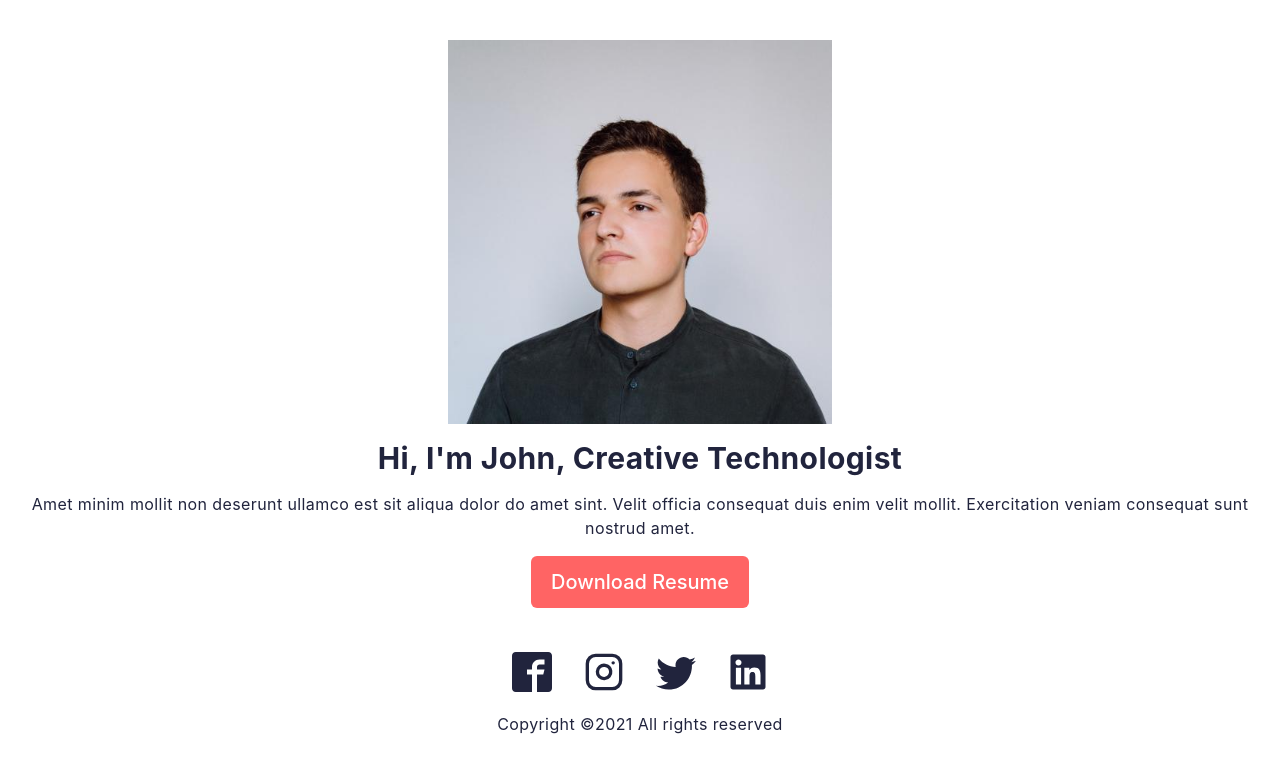
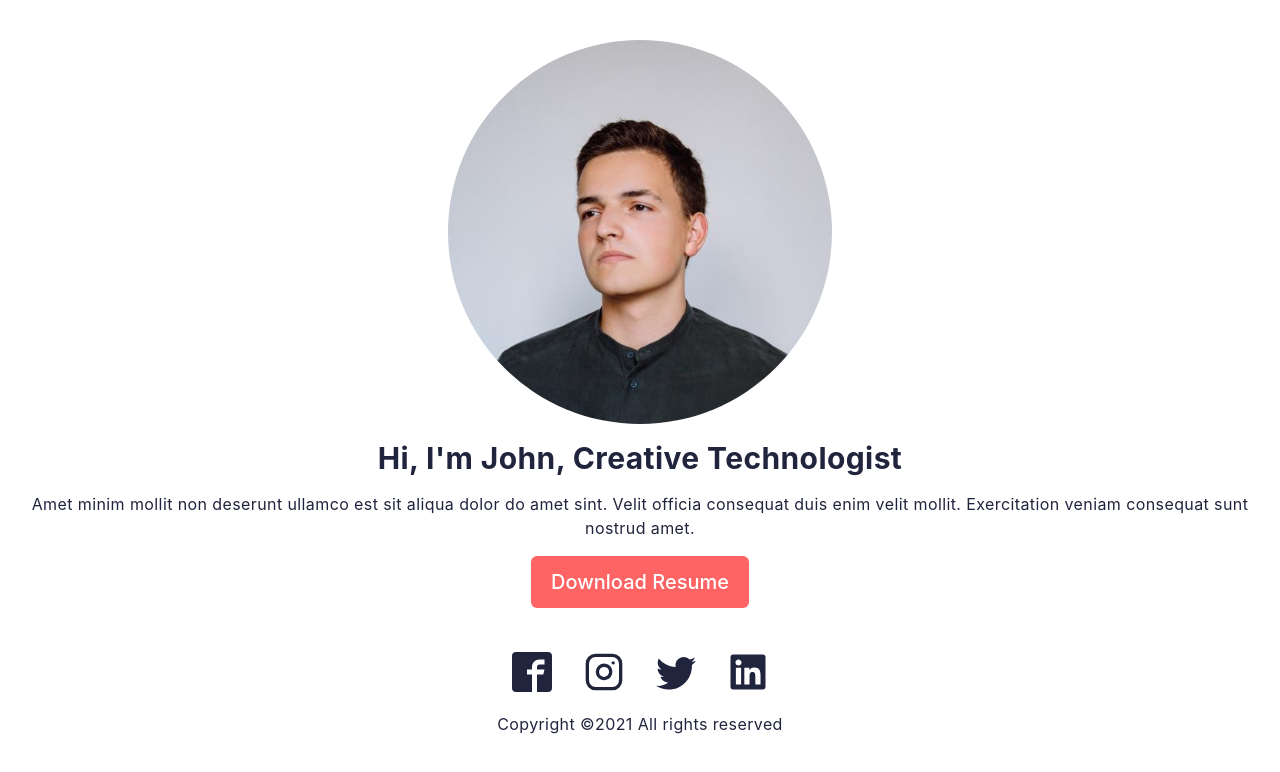
Before and after one commit to imadatyatalah/nextjs-portfolio-template, a Next.js app: page / in a window 1280 px wide. Shown: the top 772 px of the page. Built offline with nearby package versions, Linux system fonts and the light colour scheme; a web font is replaced by a local one.

Commit message:
Added avatar class

```diff
--- a/src/styles/index.css
+++ b/src/styles/index.css
@@ -15,3 +15,7 @@ body {
   font-family: Heebo, -apple-system, BlinkMacSystemFont, Segoe UI, Roboto,
     Oxygen, Ubuntu, Cantarell, Fira Sans, Droid Sans, Helvetica Neue, sans-serif;
 }
+
+.avatar {
+  @apply rounded-full bg-light;
+}
```
